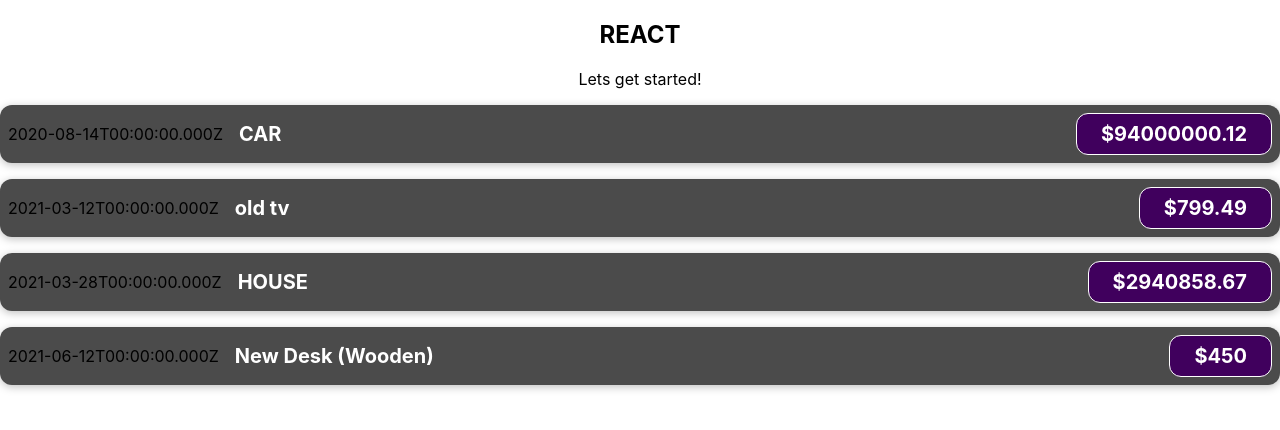
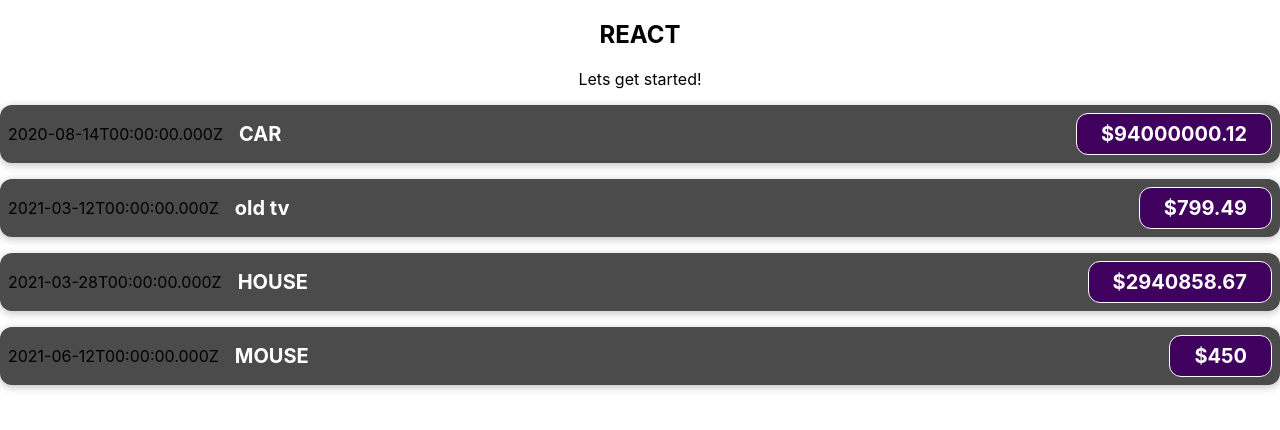
Before and after one commit to itzsourabhkumar/my-app, a React (Create React App) app: page / in a window 1280 px wide. Shown: the top 430 px of the page. Built offline with nearby package versions, Linux system fonts and the light colour scheme.

Commit message:
add MOUSE in app.js

```diff
--- a/src/App.js
+++ b/src/App.js
@@ -19,7 +19,7 @@
     },
     {
       id: 'e4',
-      title: 'New Desk (Wooden)',
+      title: 'MOUSE',
       amount: 450,
       date: new Date(2021, 5, 12),
     },
```
